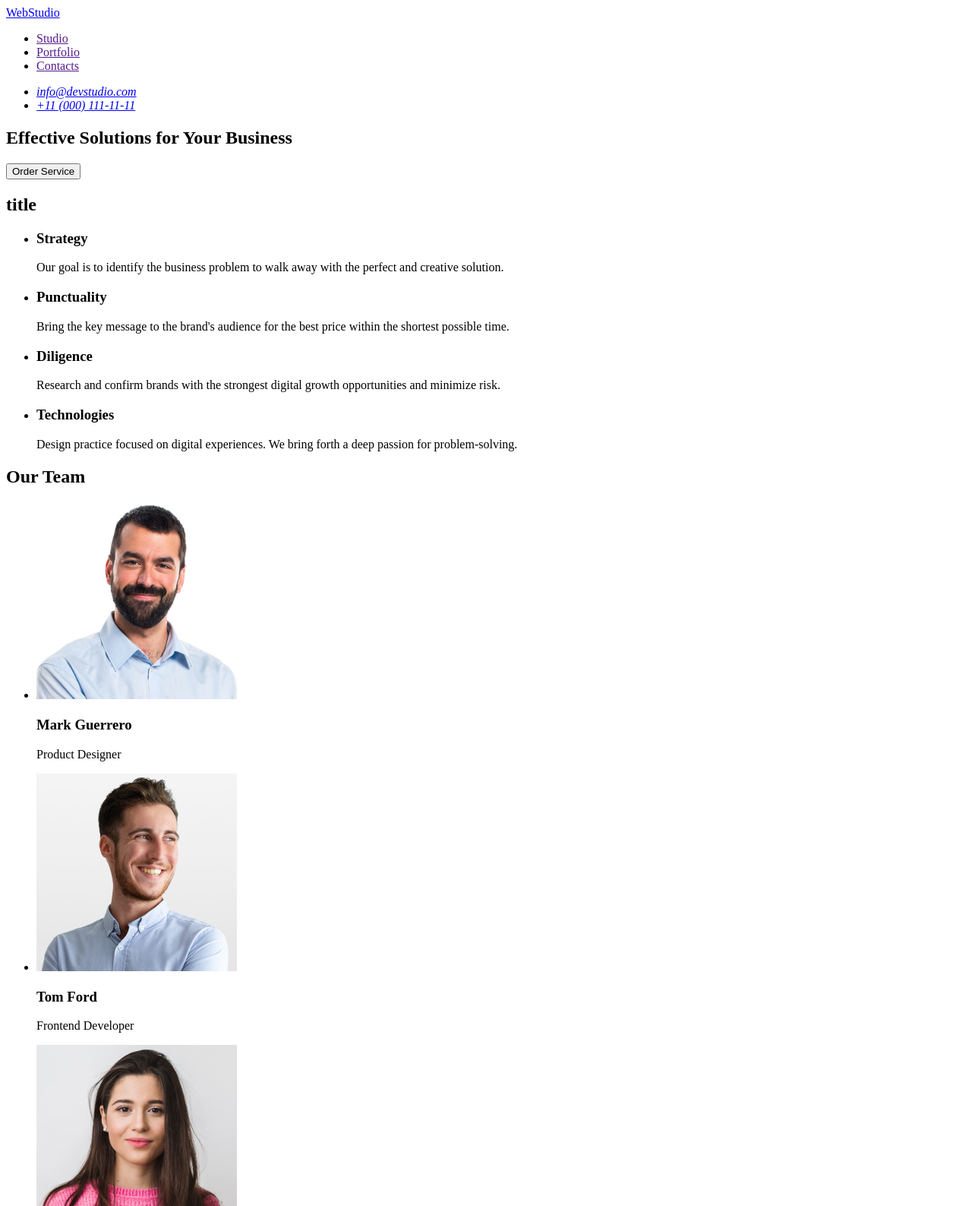
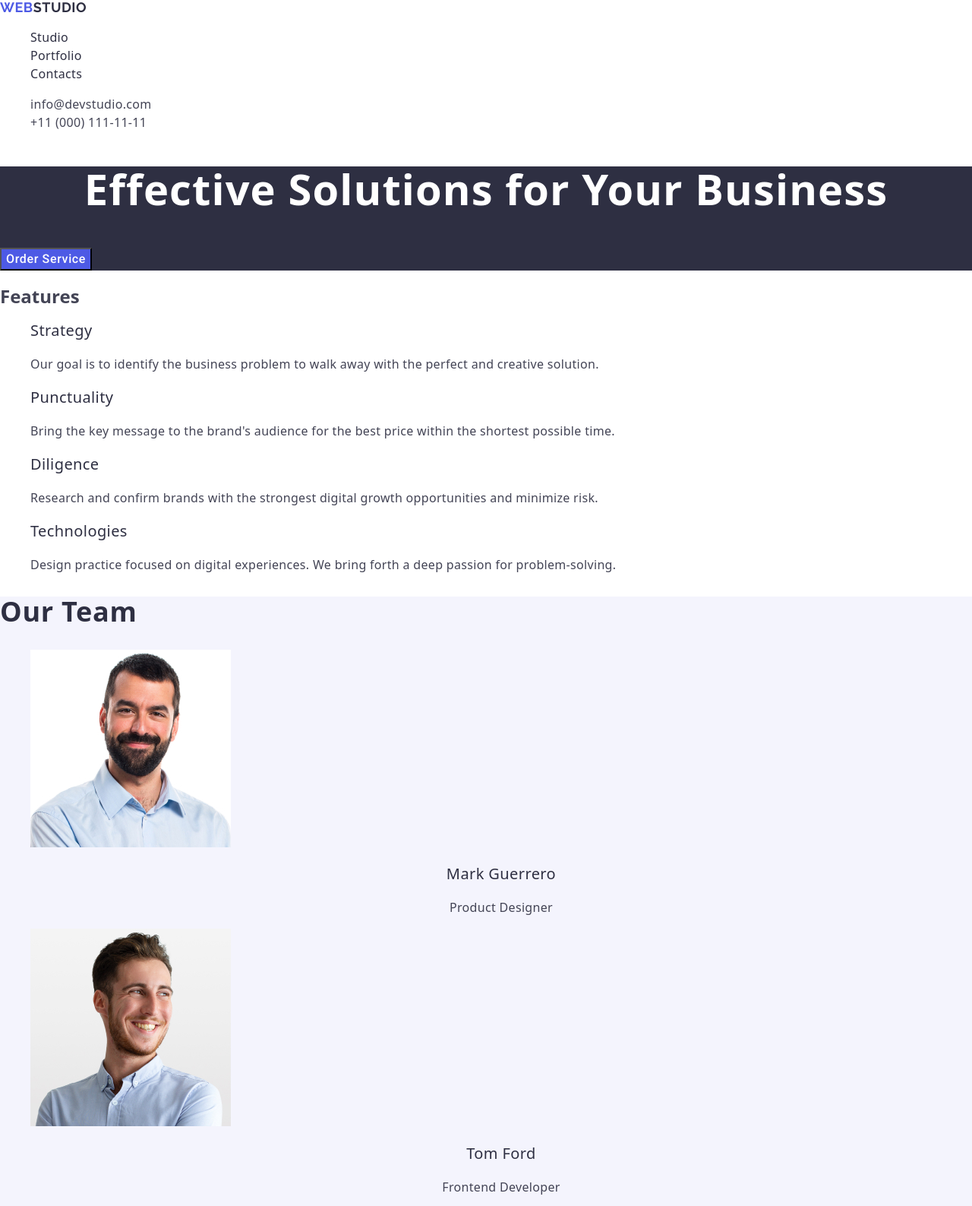
Before and after one commit to MeowsclesUA/goit-markup-hw-02, a plain HTML site: page index.html in a window 1280 px wide. Shown: the top 1587 px of the page at 76% size. Drawn offline with nearby package versions, Linux system fonts and the light colour scheme.

Commit message:
add styles header

```diff
--- /dev/null
+++ b/css/styles.css
@@ -0,0 +1,202 @@
+body {
+    font-family: "Roboto" sans-serif;
+    color: #434455;
+    background-color: #fff;
+}
+ul,ol {
+    list-style-type: none;
+}
+a {
+    text-decoration: none;
+}
+.header-page {}
+
+.header-nav {}
+
+.header-logo {
+    font-family: "Raleway", sans-serif;
+        font-weight: 700;
+        font-size: 18px;
+        line-height: 1.16;
+        letter-spacing: 0.03em;
+        text-transform: uppercase;
+        color: #4d5ae5;
+}
+
+.header-logo-part {
+    color: #2e2f42;
+}
+
+.header-nav-list {}
+
+.header-list-item {}
+
+.header-list-link {
+    font-weight: 500;
+    font-size: 16px;
+    line-height: 1.5;
+    letter-spacing: 0.02em;
+    color: #2e2f42;
+}
+.header-list-link:hover,
+.header-list-link:focus {
+    color: #404bbf;
+}
+.address {
+    font-style: normal;
+}
+
+.address-list {}
+
+.address-list-item {}
+
+.address-list-link {
+    font-size: 16px;
+    line-height: 1.5;
+    letter-spacing: 0.02em;
+    color: #434455;
+}
+.address-list-link:hover,
+.address-list-link:focus {
+    color: #404bbf;
+}
+.first-section {
+    background-color: #2e2f42;
+}
+
+.first-section-paragraph {
+        font-weight: 700;
+        font-size: 56px;
+        line-height: 1.07;
+        letter-spacing: 0.02em;
+        text-align: center;
+        color: #fff;
+}
+
+.btn {
+    font-family: "Roboto", sans-serif;
+    font-weight: 500;
+    font-size: 16px;
+    line-height: 1.5;
+    letter-spacing: 0.04em;
+    color: #fff;
+    background-color: #4d5ae5;
+}
+.second-section {}
+
+.second-section-title {}
+
+.second-section-list {}
+
+.second-section-item {}
+
+.second-section-subtitle {
+    font-weight: 500;
+    font-size: 20px;
+    line-height: 1.2;
+    letter-spacing: 0.02em;
+    color: #2e2f42;
+}
+
+.second-section-text {
+    font-weight: 400;
+    font-size: 16px;
+    line-height: 1.5;
+    letter-spacing: 0.02em;
+    color: #434455;
+}
+
+.third-section {
+    background-color: #f4f4fd;
+}
+
+.third-section-title {
+    font-weight: 700;
+    font-size: 36px;
+    line-height: 1.11;
+    letter-spacing: 0.02em;
+    color: #2e2f42;
+}
+
+.third-section-list {}
+
+.third-section-item {}
+
+.third-section-img {}
+
+.third-section-subtitle {
+    font-weight: 500;
+    font-size: 20px;
+    line-height: 1.2;
+    letter-spacing: 0.02em;
+    text-align: center;
+    color: #2e2f42;
+}
+
+.third-section-text {
+    font-weight: 400;
+    font-size: 16px;
+    line-height: 1.5;
+    letter-spacing: 0.02em;
+    text-align: center;
+    color: #434455;
+}
+
+.fourth-section {}
+
+.fourth-section-title {
+    font-weight: 700;
+    font-size: 36px;
+    line-height: 1.11;
+    letter-spacing: 0.02em;
+    text-align: center;
+    color: #2e2f42;
+}
+
+.fourth-section-list {}
+
+.fourth-section-item {}
+
+.fourth-section-img {}
+
+.fourth-section-subtitle {
+    font-weight: 500;
+    font-size: 20px;
+    line-height: 1.2;
+    letter-spacing: 0.02em;
+    color: #2e2f42;
+}
+
+.fourth-section-text {
+    font-weight: 400;
+    font-size: 16px;
+    line-height: 1.5;
+    letter-spacing: 0.02em;
+    color: #434455;
+}
+
+.footer {
+    background-color: #2e2f42;
+}
+
+.footer-logo {
+    font-family: "Raleway", sans-serif;
+    font-weight: 700;
+    font-size: 18px;
+    line-height: 1.16;
+    letter-spacing: 0.03em;
+    text-transform: uppercase;
+    color: #4d5ae5;
+}
+
+.footer-logo-part {
+    color: #f4f4fd;
+}
+
+.footer-text {
+    font-weight: 400;
+    font-size: 16px;
+    line-height: 1.5;
+    letter-spacing: 0.02em;
+    color: #f4f4fd;
+}
--- a/index.html
+++ b/index.html
@@ -4,80 +4,123 @@
             <meta charset="UTF-8">
             <meta name="viewport" content="width=device-width, initial-scale=1.0">
             <title>WebStudio</title>
+            <link rel="stylesheet" href="https://cdnjs.cloudflare.com/ajax/libs/modern-normalize/3.0.1/modern-normalize.min.css"
+                integrity="sha512-q6WgHqiHlKyOqslT/lgBgodhd03Wp4BEqKeW6nNtlOY4quzyG3VoQKFrieaCeSnuVseNKRGpGeDU3qPmabCANg=="
+                crossorigin="anonymous" referrerpolicy="no-referrer" />
+            <link rel="preconnect" href="https://fonts.googleapis.com">
+            <link rel="preconnect" href="https://fonts.gstatic.com" crossorigin>
+            <link href="https://fonts.googleapis.com/css2?family=Raleway:wght@700&family=Roboto:wght@400;500;700&display=swap"
+                rel="stylesheet">
+            <link rel="stylesheet" href="./css/styles.css">
     </head>
     <body>
-        <header>
-        <nav>
-            <a href="./index.html">WebStudio</a>
-            <ul>
-                <li><a href="">Studio</a></li>
-                <li><a href="">Portfolio</a></li>
-                <li><a href="">Contacts</a></li>
+        <header class="header-page">
+        <nav class="header-nav">
+            <a class="header-logo" href="./index.html">Web<span class="header-logo-part">Studio</span></a>
+            <ul class="header-nav-list">
+                <li class="header-list-item"><a class="header-list-link" href="./index.html">Studio</a></li>
+                <li class="header-list-item"><a class="header-list-link" href="#porfolio">Portfolio</a></li>
+                <li class="header-list-item"><a class="header-list-link" href="">Contacts</a></li>
             </ul>
         </nav>
-            <address>
-                <ul>
-                    <li><a href="mailto:info@devstudio.com">info@devstudio.com</a></li>
-                    <li><a href="tel:+110001111111">+11 (000) 111-11-11</a></li>
+            <address class="address">
+                <ul class="address-list">
+                    <li class="address-list-item"><a class="address-list-link" href="mailto:info@devstudio.com">info@devstudio.com</a></li>
+                    <li class="address-list-item"><a class="address-list-link" href="tel:+110001111111">+11 (000) 111-11-11</a></li>
                 </ul>
             </address>
         </header>
         <main>
-        <section>
-            <h1>Effective Solutions for Your Business</h1>
-            <button type="button">Order Service</button>
+        <section class="first-section">
+            <h1 class="first-section-paragraph">Effective Solutions for Your Business</h1>
+            <button class="btn" type="button">Order Service</button>
         </section>
-        <section>
-            <h2 >title</h2>
-            <ul>
-                <li>
-                    <h3>Strategy</h3>
-                    <p>Our goal is to identify the business
+        <section class="second-section">
+            <h2 class="second-section-title">Features</h2>
+            <ul class="second-section-list">
+                <li class="second-section-item">
+                    <h3 class="second-section-subtitle">Strategy</h3>
+                    <p class="second-section-text">Our goal is to identify the business
                     problem to walk away with the perfect and creative solution.</p>
                 </li>
-                <li>
-                    <h3>Punctuality</h3>
-                    <p>Bring the key message to the brand's audience for the best price within the shortest possible time.</p>
+                <li class="second-section-item">
+                    <h3 class="second-section-subtitle">Punctuality</h3>
+                    <p class="second-section-text">Bring the key message to the brand's audience for the best price within the shortest possible time.</p>
                 </li>
-                <li>
-                    <h3>Diligence</h3>
-                    <p>Research and confirm brands with the strongest digital growth opportunities and minimize risk.</p>
+                <li class="second-section-item">
+                    <h3 class="second-section-subtitle">Diligence</h3>
+                    <p class="second-section-text">Research and confirm brands with the strongest digital growth opportunities and minimize risk.</p>
                 </li>
-                <li>
-                    <h3>Technologies</h3>
-                    <p>Design practice focused on digital experiences. We bring forth a deep passion for problem-solving.</p>
+                <li class="second-section-item">
+                    <h3 class="second-section-subtitle">Technologies</h3>
+                    <p class="second-section-text">Design practice focused on digital experiences. We bring forth a deep passion for problem-solving.</p>
                 </li>
             </ul>
         </section>
-        <section>
-            <h2>Our Team</h2>
-            <ul>
-                <li>
-                    <img src="./images/img-3.jpg" alt="Mark Guerrero" width="264" height="260">
-                    <h3>Mark Guerrero</h3>
-                    <p>Product Designer</p>
+        <section class="third-section">
+            <h2 class="third-section-title">Our Team</h2>
+            <ul class="third-section-list">
+                <li class="third-section-item">
+                    <img class="third-section-img" src="./images/img-3.jpg" alt="Mark Guerrero" width="264" height="260">
+                    <h3 class="third-section-subtitle">Mark Guerrero</h3>
+                    <p class="third-section-text">Product Designer</p>
                 </li>
-                <li>
-                    <img src="./images/img-2.jpg" alt="Tom Ford" width="264" height="260">
-                    <h3>Tom Ford</h3>
-                    <p>Frontend Developer</p>
+                <li class="third-section-item">
+                    <img class="third-section-img" src="./images/img-2.jpg" alt="Tom Ford" width="264" height="260">
+                    <h3 class="third-section-subtitle">Tom Ford</h3>
+                    <p class="third-section-text">Frontend Developer</p>
                 </li>
-                <li>
-                    <img src="./images/img-1.jpg" alt="Camila Garcia" width="264" height="260">
-                    <h3>Camila Garcia</h3>
-                    <p>Marketing</p>
+                <li class="third-section-item">
+                    <img class="third-section-img" src="./images/img-1.jpg" alt="Camila Garcia" width="264" height="260">
+                    <h3 class="third-section-subtitle">Camila Garcia</h3>
+                    <p class="third-section-text">Marketing</p>
                 </li>
-                <li>
-                    <img src="./images/img.jpg" alt="Daniel Wilson" width="264" height="260">
-                    <h3>Daniel Wilson</h3>
-                    <p>UI Designer</p>
+                <li class="third-section-item">
+                    <img class="third-section-img" src="./images/img.jpg" alt="Daniel Wilson" width="264" height="260">
+                    <h3 class="third-section-subtitle">Daniel Wilson</h3>
+                    <p class="third-section-text">UI Designer</p>
+                </li>
+            </ul>
+        </section>
+        <section class="fourth-section" id="portfolio">
+            <h2 class="fourth-section-title">Our Portfolio</h2>
+            <ul class="fourth-section-list">
+                <li class="fourth-section-item">
+                    <img class="fourth-section-img" src="./images/images/img-5.jpg" alt="banking app">
+                    <h3 class="fourth-section-subtitle">Banking App</h3>
+                    <p class="fourth-section-text">App</p>
+                </li>
+                <li class="fourth-section-item">
+                    <img class="fourth-section-img" src="./images/images/img-4.jpg" alt="cashless payment">
+                    <h3 class="fourth-section-subtitle">Cashless Payment</h3>
+                    <p class="fourth-section-text">Marketing</p>
+                </li>
+                <li class="fourth-section-item">
+                    <img class="fourth-section-img" src="./images/images/img-3.jpg" alt="meditation app">
+                    <h3 class="fourth-section-subtitle">Meditation App</h3>
+                    <p class="fourth-section-text">App</p>
+                </li>
+                <li class="fourth-section-item">
+                    <img class="fourth-section-img" src="./images/images/img-2.jpg" alt="taxi service">
+                    <h3 class="fourth-section-subtitle">Taxi Service</h3>
+                    <p class="fourth-section-text">Marketing</p>
+                </li>
+                <li class="fourth-section-item">
+                    <img class="fourth-section-img" src="./images/images/img-1.jpg" alt="screen illustrations">
+                    <h3 class="fourth-section-subtitle">Screen Illustrations</h3>
+                    <p class="fourth-section-text">Design</p>
+                </li>
+                <li class="fourth-section-item">
+                    <img class="fourth-section-img" src="./images/images/img.jpg" alt="online courses">
+                    <h3 class="fourth-section-subtitle">Online Courses</h3>
+                    <p class="fourth-section-text">Marketing</p>
                 </li>
             </ul>
         </section>
         </main>
-        <footer>
-            <a href="./index.html">WebStudio</a>
-            <p>Increase the flow of customers and sales for your business with digital marketing & growth solutions.</p>
+        <footer class="footer">
+            <a class="footer-logo" href="./index.html">Web<span class="footer-logo-part">Studio</span></a>
+            <p class="footer-text">Increase the flow of customers and sales for your business with digital marketing & growth solutions.</p>
         </footer>
     </body>
 </html>
```
Also changed, not shown: .prettierrc.json (renamed from .prettier.json), images/images/img-1.jpg (added), images/images/img-2.jpg (added), images/images/img-3.jpg (added), images/images/img-4.jpg (added), images/images/img-5.jpg (added), images/images/img.jpg (added).
